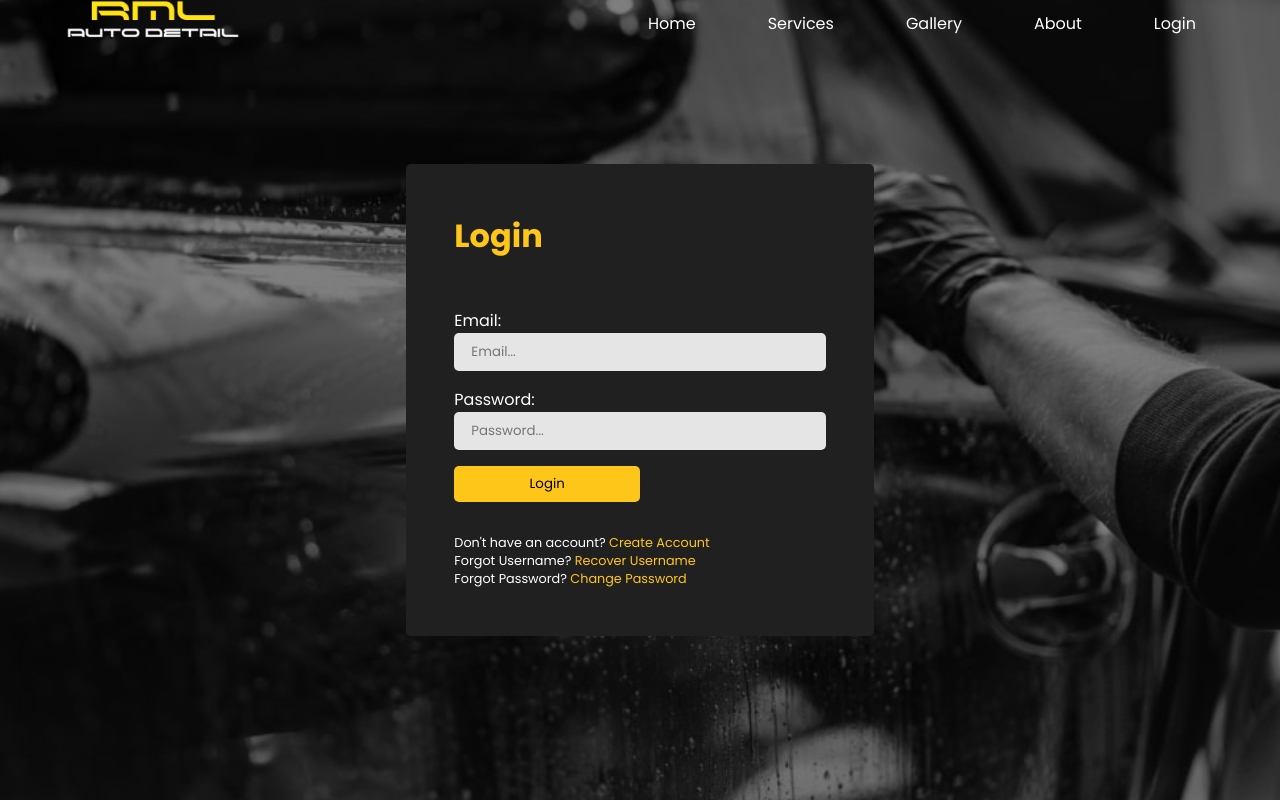
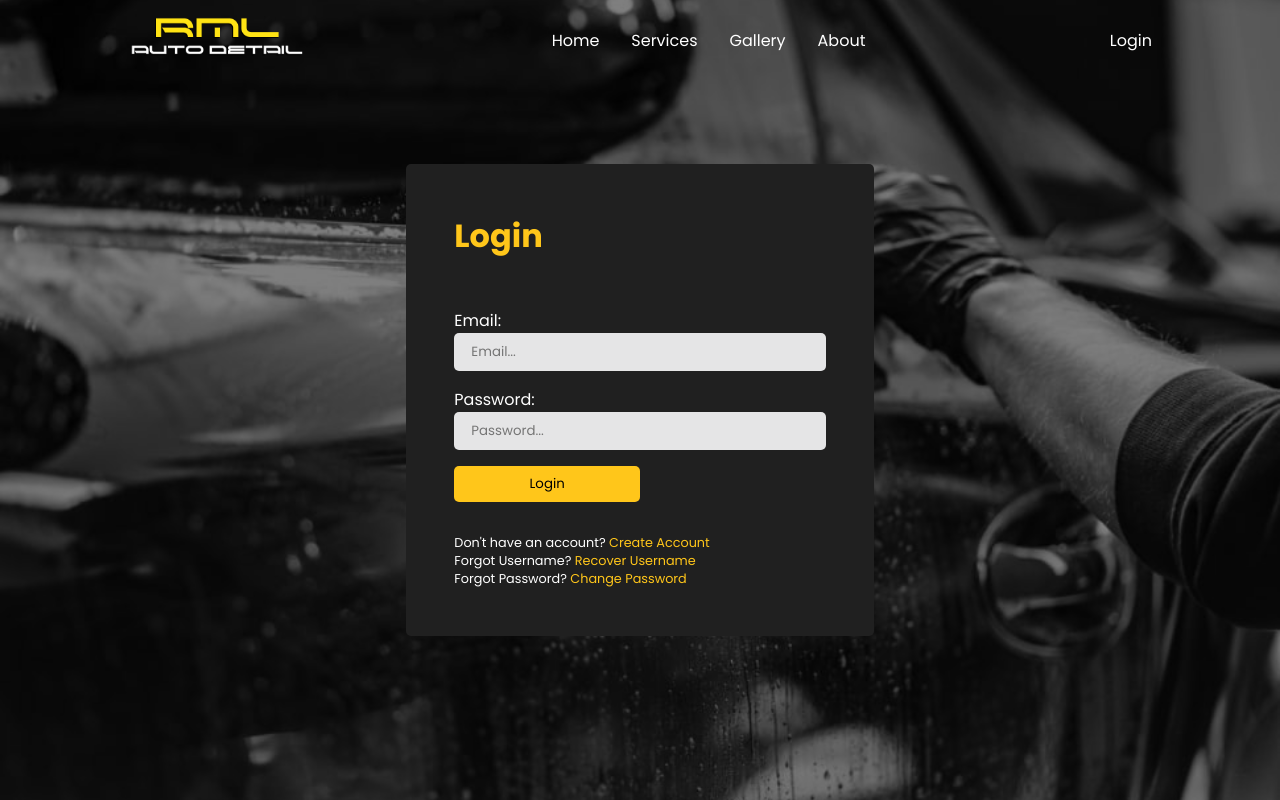
Before and after one commit to jjobrien15/rmlautodetailing, a React (Vite) app in the folder client/: page /login in a window 1280 px wide. Built offline with nearby package versions, Linux system fonts and the light colour scheme.

Commit message:
Switching devices

```diff
--- a/client/src/components/Navbar.jsx
+++ b/client/src/components/Navbar.jsx
@@ -5,6 +5,8 @@ import { useCookies } from "react-cookie";
 import { useNavigate } from "react-router-dom";
 import { FontAwesomeIcon } from '@fortawesome/react-fontawesome';
 import { faBars, faMultiply } from '@fortawesome/free-solid-svg-icons';
+import { useGetUserID } from "../hooks/useGetUserID";
+import axios from "axios";
 
 const Navbar = () => {
   //State to check if scrolled away from top of page to add styling to navbar if moved
@@ -13,9 +15,12 @@ const Navbar = () => {
   const [navCollapsed, setNavCollapsed] = useState(false);
   //State of proifle menu dropdown
   const [profileDropdown, setProfileDropdown] = useState(false);
-
   //Use cookies to check if a user is logged in
   const [cookies, setCookies, removeCookies] = useCookies(["access_token"]);
+  //GetUserID
+  const userID = useGetUserID();
+  //Logged in user info
+  const [userInfo, setUserInfo] = useState({});
 
   const NavLinks = [
     { name: "Home", href: "/" },
@@ -65,6 +70,22 @@ const ProfileMenu = [
     return () => window.removeEventListener("resize", handleResize);
   }, [])
 
+  useEffect(() => {
+    const fetchUser = async () => {
+        if (userID) {
+            const response = await axios.get(
+                `${import.meta.env.VITE_BASE_URI}/auth/profile/${userID}`,
+                {
+                    headers: {auth: cookies.access_token}
+                });
+            setUserInfo(response.data);
+        } else {
+            return navigate("/login");
+        }
+    }
+    fetchUser();
+}, [userID])
+
   const handleNavbarCollapse = () => {
       setNavCollapsed(!navCollapsed);
   }
@@ -86,13 +107,36 @@ const ProfileMenu = [
   return (
     <nav className={`${scrolling || navCollapsed || profileDropdown ? "scrolling" : ""}`}>
 
-        <div className="logo"><a href="/"><img src={RMLLogo} alt="RML Auto Detailing" /></a></div>
+      <div className="logo"><a href="/"><img src={RMLLogo} alt="RML Auto Detailing" /></a></div>
 
-        <button className="menuBtn" id="menuBtn"type="button" onClick={handleNavbarCollapse}>
-          <FontAwesomeIcon icon={navCollapsed ? faMultiply : faBars} />
-        </button>
+      <ul className="navLinks">
+        {NavLinks.map((link) => (
+          <li key={link.name}><a href={link.href}>{link.name}</a></li>
+        ))}
+      </ul>
 
-      <ul className={`${navCollapsed ? "collapsed" : "navLinks"}`}>
+      <ul className="profileLinks">
+      {!cookies.access_token ?
+            RightNavLinks.map((link) => (
+              <li key={link.name}><a href={link.href}>{link.name}</a></li>
+            ))
+            :
+          <li className="navProfileBtnLink">
+            <button className="navProfileBtn">Hi, {userInfo.fname}</button>
+              <div className="navProfileMenu">
+                {ProfileMenu.map((link, key) => (
+                  <a className="navProfileMenuLink" key={key} href={link.href}>{link.name}</a>
+                ))}
+                <a className="navProfileMenuLink" onClick={logout}>Logout</a>
+              </div>
+            </li>
+        }
+      </ul>
+
+
+
+
+      {/*<ul className={`${navCollapsed ? "collapsed" : "navLinks"}`}>
           {NavLinks.map((link) => (
               <li key={link.name}><a href={link.href}>{link.name}</a></li>
           ))}
@@ -111,7 +155,11 @@ const ProfileMenu = [
               </div>
             </li>
         }
-        </ul>
+      </ul>*/}
+
+      <button className="menuBtn" id="menuBtn"type="button" onClick={handleNavbarCollapse}>
+          <FontAwesomeIcon icon={navCollapsed ? faMultiply : faBars} />
+      </button>
 
 
       {/* <Socials scrolling={scrolling ? "scrollingSocials" : ""} /> */}
--- a/client/src/pages/edit-profile.jsx
+++ b/client/src/pages/edit-profile.jsx
@@ -37,22 +37,6 @@ const userProfile = () => {
 
     }
 
-    useEffect(() => {
-        const fetchUser = async () => {
-            if (userID) {
-                const response = await axios.get(
-                    `${import.meta.env.VITE_BASE_URI}/auth/profile/${userID}`,
-                    {
-                        headers: {auth: cookies.access_token}
-                    });
-                const data = response.data;
-                setUserInfo(data);
-            } else {
-                return navigate("/login");
-            }
-        }
-        fetchUser();
-    }, [userID])
 
     const inputs = [
         {
--- a/client/src/pages/profile.jsx
+++ b/client/src/pages/profile.jsx
@@ -54,7 +54,6 @@ const profile = () => {
         <div className="profileInformation">
             <div className="profileNav">
                 <div className="profileUser">
-                    <img src={testImg} alt="Profile Image" />
                     <h3>{userInfo.fname} {userInfo.lname}</h3>
                 </div>
                 <ul className="profileNavLinks">
--- a/client/src/stylesheets/main.scss
+++ b/client/src/stylesheets/main.scss
@@ -80,11 +80,12 @@ nav{
     right: 0;
     display: flex;
     justify-content: space-between;
-    padding: 0 5%;
+    padding: 0 10%;
     align-items: center;
     font-weight: 400;
     background-color: transparent;
     transition: ease 0.3s all;
+    height: var.$responsive-nav-height;
     .logo img{
         height: 40px;
     }
@@ -96,33 +97,22 @@ nav{
     ul{
         display: flex;
         align-items: center;
+        height: 100%;
         gap: 2rem;
         list-style-type: none;
         li {
+            height: 100%;
             a, .navProfileBtn{
+                display: flex;
+                align-items: center;
                 position: relative;
                 color: var.$white;
-                padding: 1.25rem;
+                height: 100%;
                 transition: all 0.3s ease;
                 font-size: 1rem;
                 cursor: pointer;
-                &::after{
-                    content: "";
-                    position: absolute;
-                    bottom: 0;
-                    left: 0;
-                    height: 3px;
-                    width: 0;
-                    background-color: var.$gold;
-                    border-radius: 100px;
-                    transition: all 0.3s ease;
-                }
                 &:hover{
                     color: var.$gold;
-                }
-                &:hover::after{
-                    width: 100%;
-                    left: 0;
                 }
             }
 
@@ -135,20 +125,27 @@ nav{
         }
         .navProfileMenu{
             display: none;
-            &:hover{
-                //keep link hover effects
+            border-radius: 0 0 1rem 1rem;
+            a{
+                padding: 1rem 2rem;
+
+                &:hover{
+                    color: var.$gold;
+                }
             }
         }
         .navProfileBtnLink:hover .navProfileMenu{
             position: absolute;
-            top: var.$responsive-nav-height;
+            right: 1rem;
             display: flex;
             flex-direction: column;
+            flex: 1;
+            flex-wrap: nowrap;
+            box-shadow: 0 2px 5px var.$darkGray;
             background-color: var.$darkGray;
         }
     }
 }//End Nav
-//{profileDropdown ? "profileMenuLinksDropped" : "profileMenuLinks"}
 
 .scrollingSocials{
     background-color: var.$black;
--- a/client/src/stylesheets/profile.scss
+++ b/client/src/stylesheets/profile.scss
@@ -25,12 +25,6 @@
                     display: flex;
                     align-items: center;
                     gap: 1rem;
-                    img{
-                        width: 100px;
-                        height: 100px;
-                        border-radius: 1000px;
-                        border: 2px solid var.$gold;
-                    }
                     h3{
                         color: var.$white;
                     }
```
